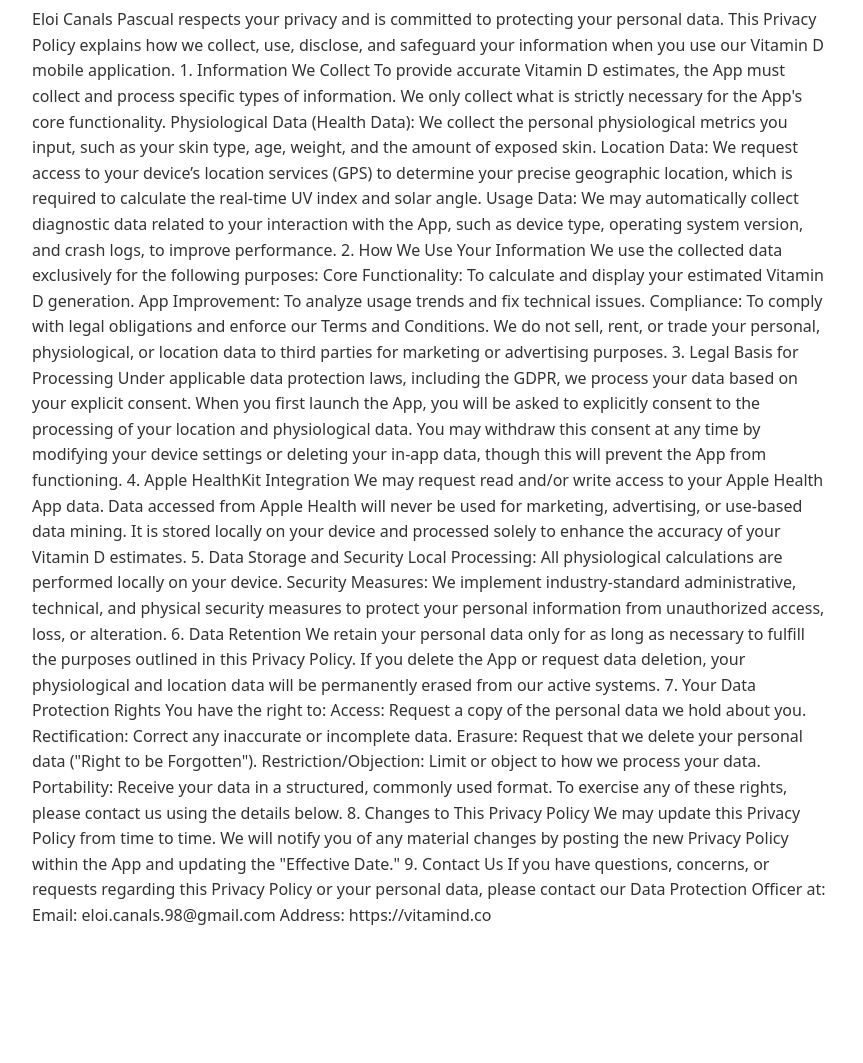
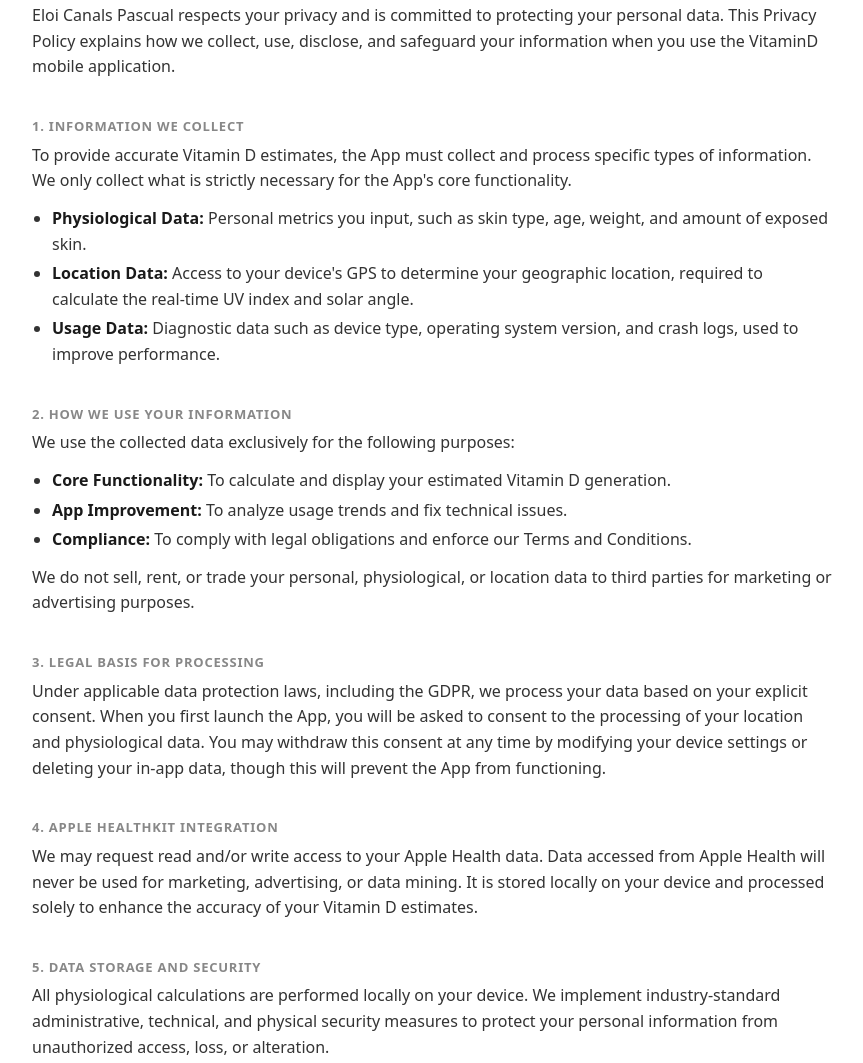
Before and after one commit to EloiCanals/ApPhysics, a plain HTML site: page privacy.html in a window 1280 px wide. Shown: the part 186-1249 px from the top of the page, without its empty margins (208-1071 px from the left). Before the commit the page ends 1163 px from the top, so only its background shows below. Drawn offline with Linux system fonts and the light colour scheme.

Commit message:
Update privacy policy content and formatting

```diff
--- a/privacy.html
+++ b/privacy.html
@@ -7,49 +7,93 @@
 <style>
   body { font-family: system-ui, sans-serif; max-width: 800px; margin: 0 auto; padding: 2rem; line-height: 1.6; color: #333; }
   a { color: #007aff; text-decoration: none; }
+      h2 {
+      font-size: 13px;
+      font-weight: 600;
+      letter-spacing: .06em;
+      text-transform: uppercase;
+      color: #888;
+      margin: 36px 0 6px;
+    }
+
+    p {
+      color: #333;
+      margin: 0 0 12px;
+    }
+
+    ul {
+      margin: 8px 0 12px 0;
+      padding-left: 20px;
+      color: #333;
+    }
+
+    li {
+      margin-bottom: 4px;
+    }
+
+    li strong {
+      color: #1a1a1a;
+    }
+      hr {
+      border: none;
+      border-top: 1px solid #e8e8e8;
+      margin: 52px 0;
+    }
 </style>
 </head>
 <body>
   <a href="index.html">&larr; Back to Home</a>
   <h1>Privacy Policy</h1>
   <p>Last updated: 25.03.2026</p>
-  <p>Eloi Canals Pascual respects your privacy and is committed to protecting your personal data. This Privacy Policy explains how we collect, use, disclose, and safeguard your information when you use our Vitamin D mobile application.
-1. Information We Collect
-To provide accurate Vitamin D estimates, the App must collect and process specific types of information. We only collect what is strictly necessary for the App's core functionality.
-Physiological Data (Health Data): We collect the personal physiological metrics you input, such as your skin type, age, weight, and the amount of exposed skin.
-Location Data: We request access to your device’s location services (GPS) to determine your precise geographic location, which is required to calculate the real-time UV index and solar angle.
-Usage Data: We may automatically collect diagnostic data related to your interaction with the App, such as device type, operating system version, and crash logs, to improve performance.
-2. How We Use Your Information
-We use the collected data exclusively for the following purposes:
-Core Functionality: To calculate and display your estimated Vitamin D generation.
-App Improvement: To analyze usage trends and fix technical issues.
-Compliance: To comply with legal obligations and enforce our Terms and Conditions.
-We do not sell, rent, or trade your personal, physiological, or location data to third parties for marketing or advertising purposes.
-3. Legal Basis for Processing
-Under applicable data protection laws, including the GDPR, we process your data based on your explicit consent.
-When you first launch the App, you will be asked to explicitly consent to the processing of your location and physiological data.
-You may withdraw this consent at any time by modifying your device settings or deleting your in-app data, though this will prevent the App from functioning.
-4. Apple HealthKit Integration
-We may request read and/or write access to your Apple Health App data. Data accessed from Apple Health will never be used for marketing, advertising, or use-based data mining. It is stored locally on your device and processed solely to enhance the accuracy of your Vitamin D estimates.
-5. Data Storage and Security
-Local Processing: All physiological calculations are performed locally on your device.
-Security Measures: We implement industry-standard administrative, technical, and physical security measures to protect your personal information from unauthorized access, loss, or alteration.
-6. Data Retention
-We retain your personal data only for as long as necessary to fulfill the purposes outlined in this Privacy Policy. If you delete the App or request data deletion, your physiological and location data will be permanently erased from our active systems.
-7. Your Data Protection Rights
-You have the right to:
-Access: Request a copy of the personal data we hold about you.
-Rectification: Correct any inaccurate or incomplete data.
-Erasure: Request that we delete your personal data ("Right to be Forgotten").
-Restriction/Objection: Limit or object to how we process your data.
-Portability: Receive your data in a structured, commonly used format.
-To exercise any of these rights, please contact us using the details below.
-8. Changes to This Privacy Policy
-We may update this Privacy Policy from time to time. We will notify you of any material changes by posting the new Privacy Policy within the App and updating the "Effective Date."
-9. Contact Us
-If you have questions, concerns, or requests regarding this Privacy Policy or your personal data, please contact our Data Protection Officer at:
-Email: eloi.canals.98@gmail.com
-Address: https://vitamind.co
-</p>
+  <p>Eloi Canals Pascual respects your privacy and is committed to protecting your personal data. This Privacy Policy explains how we collect, use, disclose, and safeguard your information when you use the VitaminD mobile application.</p>
+
+  <h2>1. Information We Collect</h2>
+  <p>To provide accurate Vitamin D estimates, the App must collect and process specific types of information. We only collect what is strictly necessary for the App's core functionality.</p>
+  <ul>
+    <li><strong>Physiological Data:</strong> Personal metrics you input, such as skin type, age, weight, and amount of exposed skin.</li>
+    <li><strong>Location Data:</strong> Access to your device's GPS to determine your geographic location, required to calculate the real-time UV index and solar angle.</li>
+    <li><strong>Usage Data:</strong> Diagnostic data such as device type, operating system version, and crash logs, used to improve performance.</li>
+  </ul>
+
+  <h2>2. How We Use Your Information</h2>
+  <p>We use the collected data exclusively for the following purposes:</p>
+  <ul>
+    <li><strong>Core Functionality:</strong> To calculate and display your estimated Vitamin D generation.</li>
+    <li><strong>App Improvement:</strong> To analyze usage trends and fix technical issues.</li>
+    <li><strong>Compliance:</strong> To comply with legal obligations and enforce our Terms and Conditions.</li>
+  </ul>
+  <p>We do not sell, rent, or trade your personal, physiological, or location data to third parties for marketing or advertising purposes.</p>
+
+  <h2>3. Legal Basis for Processing</h2>
+  <p>Under applicable data protection laws, including the GDPR, we process your data based on your explicit consent. When you first launch the App, you will be asked to consent to the processing of your location and physiological data. You may withdraw this consent at any time by modifying your device settings or deleting your in-app data, though this will prevent the App from functioning.</p>
+
+  <h2>4. Apple HealthKit Integration</h2>
+  <p>We may request read and/or write access to your Apple Health data. Data accessed from Apple Health will never be used for marketing, advertising, or data mining. It is stored locally on your device and processed solely to enhance the accuracy of your Vitamin D estimates.</p>
+
+  <h2>5. Data Storage and Security</h2>
+  <p>All physiological calculations are performed locally on your device. We implement industry-standard administrative, technical, and physical security measures to protect your personal information from unauthorized access, loss, or alteration.</p>
+
+  <h2>6. Data Retention</h2>
+  <p>We retain your personal data only for as long as necessary to fulfill the purposes outlined in this Privacy Policy. If you delete the App or request data deletion, your physiological and location data will be permanently erased from our active systems.</p>
+
+  <h2>7. Your Data Protection Rights</h2>
+  <p>You have the right to:</p>
+  <ul>
+    <li><strong>Access:</strong> Request a copy of the personal data we hold about you.</li>
+    <li><strong>Rectification:</strong> Correct any inaccurate or incomplete data.</li>
+    <li><strong>Erasure:</strong> Request that we delete your personal data ("Right to be Forgotten").</li>
+    <li><strong>Restriction / Objection:</strong> Limit or object to how we process your data.</li>
+    <li><strong>Portability:</strong> Receive your data in a structured, commonly used format.</li>
+  </ul>
+  <p>To exercise any of these rights, please contact us using the details below.</p>
+
+  <h2>8. Changes to This Privacy Policy</h2>
+  <p>We may update this Privacy Policy from time to time. We will notify you of any material changes by posting the new Privacy Policy within the App and updating the "Effective Date."</p>
+
+  <h2>9. Contact</h2>
+  <p>
+    Email: <a href="mailto:eloi.canals.98@gmail.com">eloi.canals.98@gmail.com</a><br>
+    Website: <a href="https://vitamind.co">https://vitamind.co</a>
+  </p>
 </body>
 </html>
```
